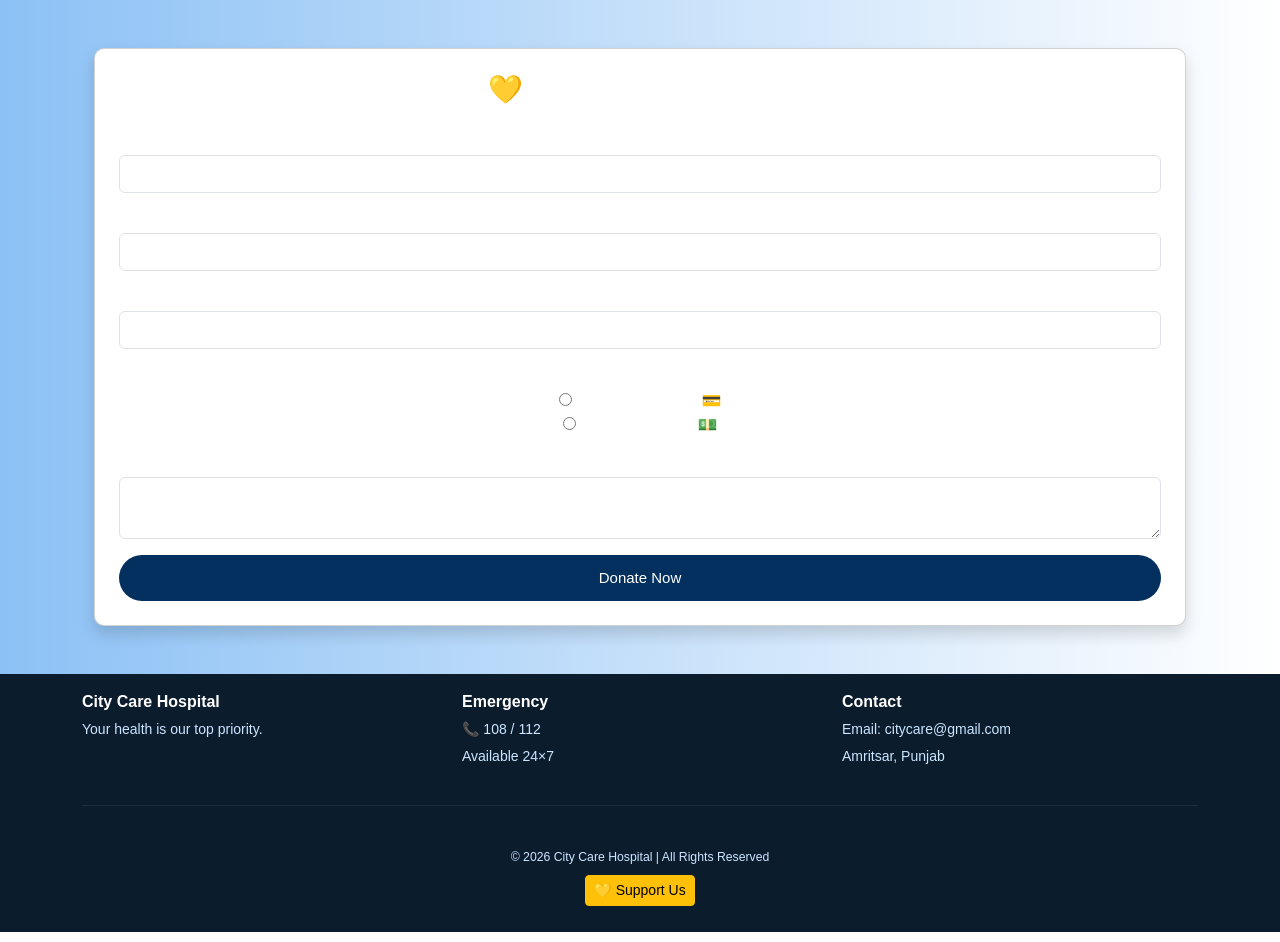
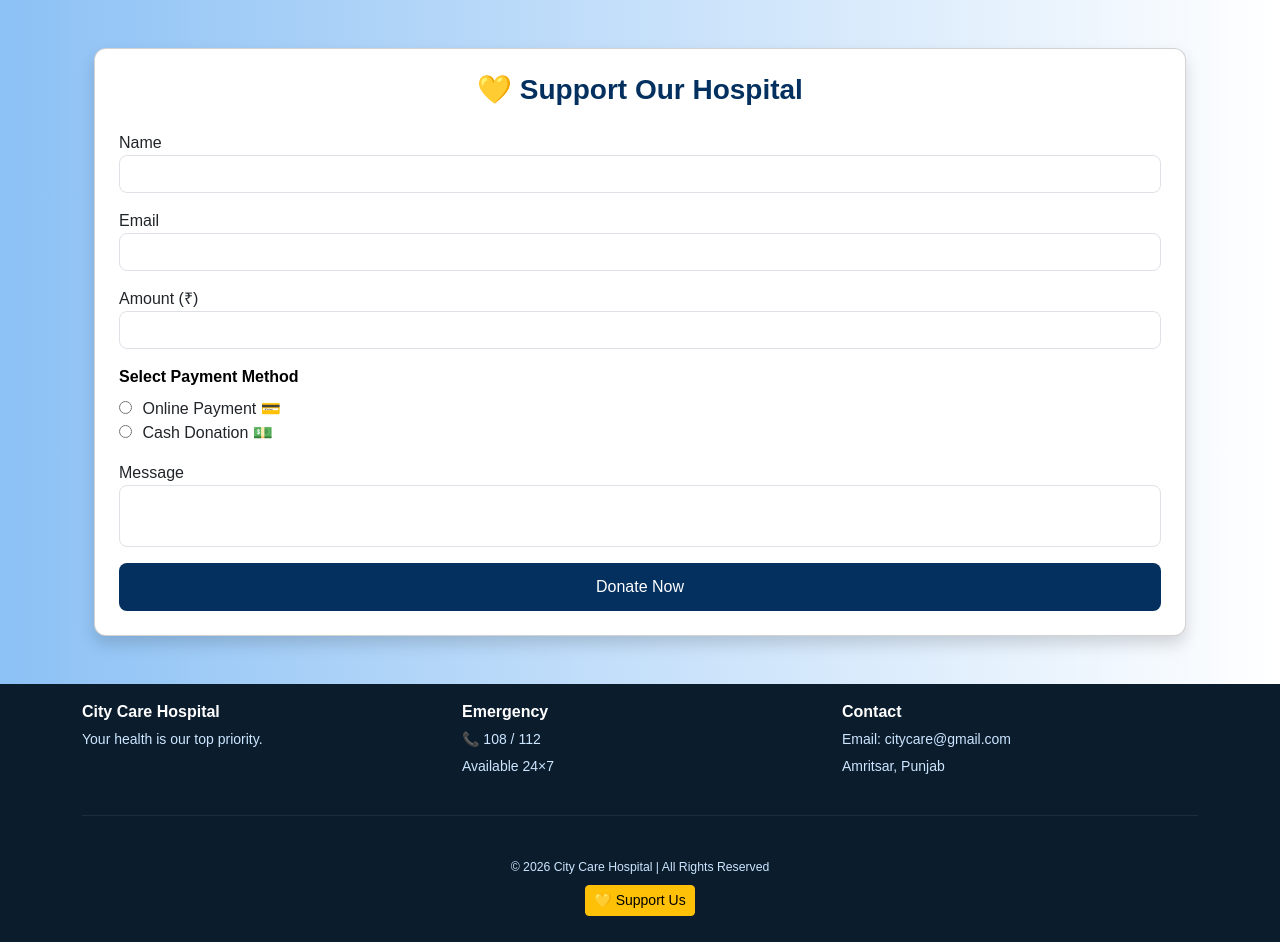
Before and after one commit to msharma99158-cyber/Hospital, a Flask app: page /support in a window 1280 px wide. Shown: the part 60-1002 px from the top of the page. Run offline with Flask 3, Linux system fonts and the light colour scheme; a user stored in the database is signed in; parts of the project's set-up code (start-up, migrations or seed data) failed here and were passed over.

Commit message:
Updated project files

```diff
--- a/static/css/style.css
+++ b/static/css/style.css
@@ -1149,7 +1149,7 @@
         font-size: 26px;
     }
 }
-.QR.img{
+.qr-img{
     width: 200px;
     border:3px solid #28a745;
     padding:10px;
@@ -1355,3 +1355,56 @@
 .welcome-page button:hover {
     background-color: #2980b9;
 }
+
+/* Only affects donation page */
+.donate-page {
+    color: #212529;
+}
+
+/* Heading */
+.donate-page h3 {
+    color: #03305f;
+    font-weight: bold;
+}
+
+/* Labels */
+.donate-page label {
+    font-weight: 500;
+    color: #212529;
+}
+
+/* Card */
+.donate-page .card {
+    background-color: #ffffff;
+    border-radius: 12px;
+}
+
+/* Inputs */
+.donate-page .form-control {
+    border-radius: 8px;
+}
+
+/* Radio buttons */
+.donate-page input[type="radio"] {
+    margin-right: 6px;
+}
+
+/* Sections */
+.donate-page #onlineSection,
+.donate-page #cashSection {
+    margin-top: 15px;
+}
+
+/* Button */
+.donate-page button {
+    font-size: 16px;
+    border-radius: 8px;
+}
+
+/* Textarea */
+.donate-page textarea {
+    resize: none;
+}
+.donate-page form{
+    text-align: left !important;
+}
--- a/templates/support.html
+++ b/templates/support.html
@@ -1,7 +1,9 @@
 {% extends "base.html" %}
 {% block content %}
 
-<div class="container mt-5">
+ <div class="container mt-5 donate-page">
+
+
     <div class="card shadow p-4">
         <h3 class="text-center mb-4">💛 Support Our Hospital</h3>
 
@@ -34,13 +36,17 @@
 
             <!-- Payment Method -->
             <div class="mb-3">
-                <label><strong>Select Payment Method</strong></label><br>
+                <label class="form-label"><strong>Select Payment Method</strong></label><br>
+                <label class="d-block text-dark">
+                    <input type="radio" name="payment_method" value="Online" onclick="showOnline()" required>
+                    Online Payment 💳
 
-                <input type="radio" name="payment_method" value="Online" onclick="showOnline()" required>
-                Online Payment 💳 <br>
+                </label>
 
-                <input type="radio" name="payment_method" value="Cash" onclick="showCash()">
-                Cash Donation 💵
+                <label class="d-block text-dark">
+                    <input type="radio" name="payment_method" value="Cash" onclick="showCash()">
+                    Cash Donation 💵
+                </label>
             </div>
 
             <!-- Online Section -->
@@ -51,7 +57,7 @@
                 </div>
 
                 <!-- QR Image -->
-                <img src="{{ url_for('static', filename='images/gpay.jpg') }}"
+                <img src="{{ url_for('static', filename='images/qr.jpeg') }}"
                      width="220"
                      class="mb-3 border p-2 rounded shadow">
 
@@ -88,6 +94,7 @@
     </div>
 </div>
 
+
 <!-- JavaScript -->
 <script>
 function showOnline() {
@@ -101,4 +108,5 @@
 }
 </script>
 
+
 {% endblock %}
```
Also changed, not shown: static/images/qr.jpeg (added).
